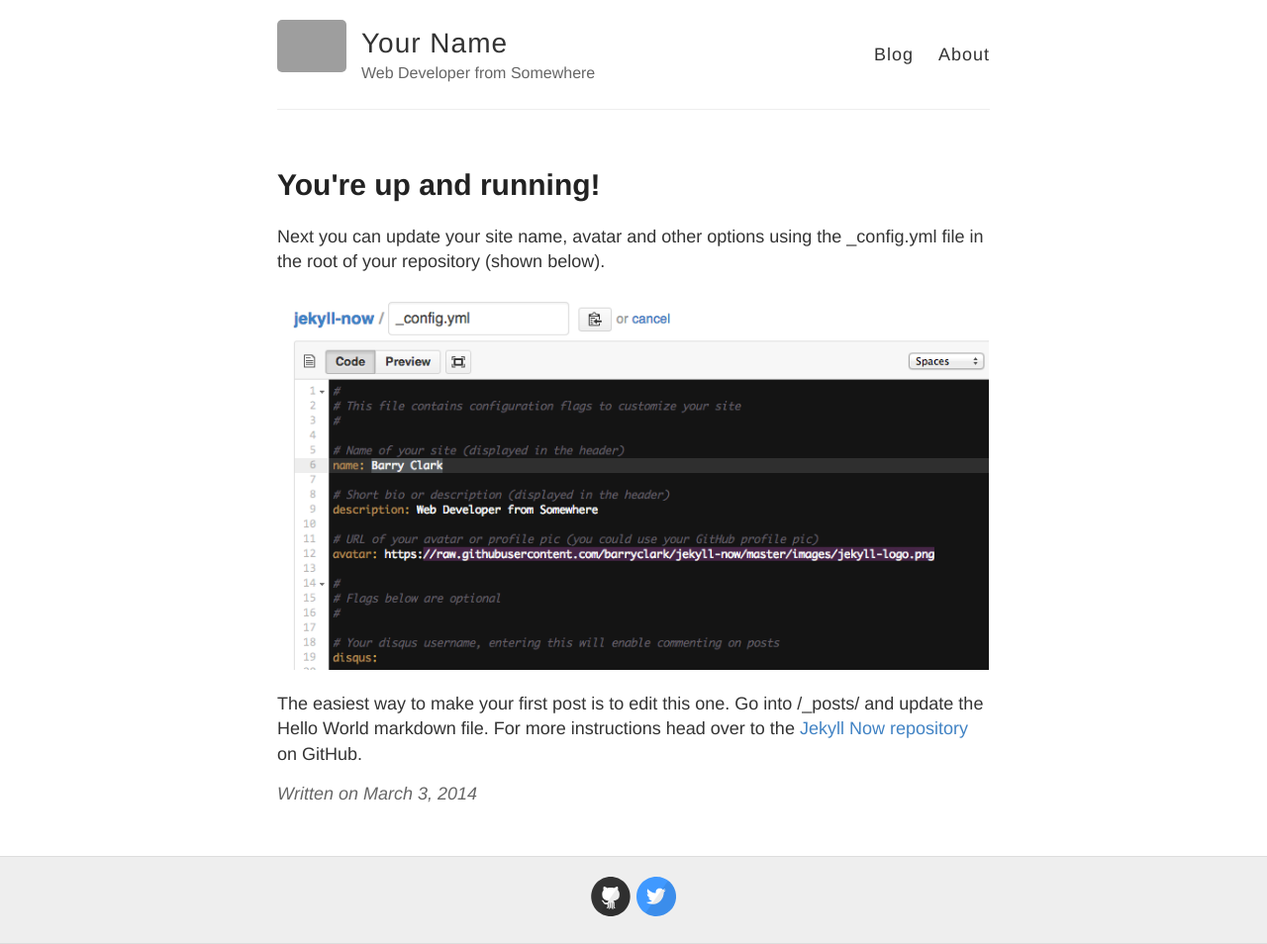
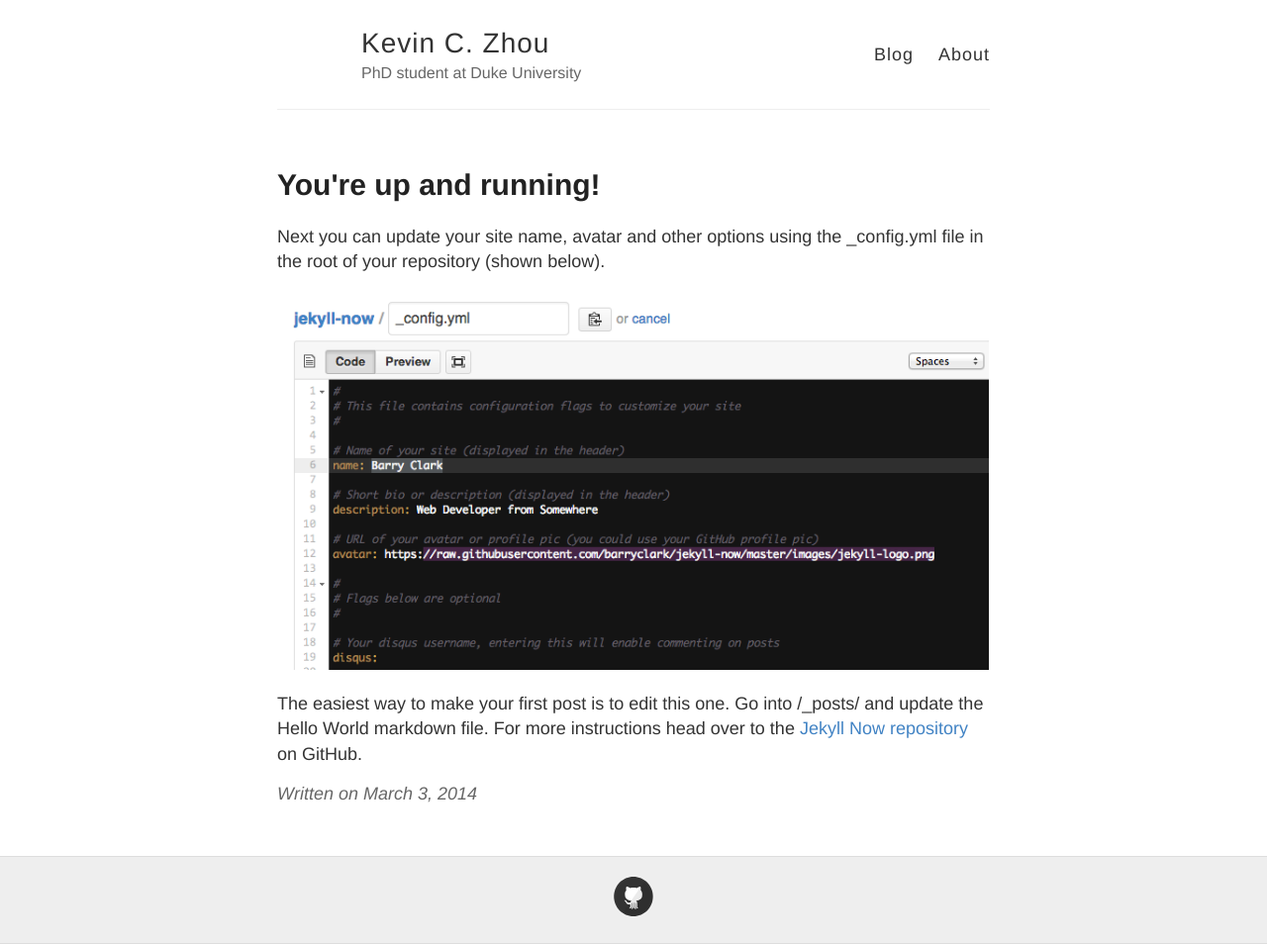
Before and after one commit to kevinczhou/kevinczhou.github.io, a Jekyll site: the page built from _posts/2014-3-3-Hello-World.md, in a window 1280 px wide. Shown: the whole page at 99% size. Built offline with Jekyll 4.4.1, drawn with Linux system fonts in a browser that asks for light colours; grey boxes are pictures that could not be loaded.

Commit message:
Update _config.yml

```diff
--- a/_config.yml
+++ b/_config.yml
@@ -3,13 +3,13 @@
 #
 
 # Name of your site (displayed in the header)
-name: Your Name
+name: Kevin C. Zhou
 
 # Short bio or description (displayed in the header)
-description: Web Developer from Somewhere
+description: PhD student at Duke University
 
 # URL of your avatar or profile pic (you could use your GitHub profile pic)
-avatar: https://raw.githubusercontent.com/barryclark/jekyll-now/master/images/jekyll-logo.png
+avatar: #https://raw.githubusercontent.com/barryclark/jekyll-now/master/images/jekyll-logo.png
 
 #
 # Flags below are optional
@@ -21,12 +21,12 @@ footer-links:
   email:
   facebook:
   flickr:
-  github: barryclark/jekyll-now
+  github: kevinczhou
   instagram:
   linkedin:
   pinterest:
   rss: # just type anything here for a working RSS icon
-  twitter: jekyllrb
+  twitter:
   stackoverflow: # your stackoverflow profile, e.g. "users/50476/bart-kiers"
   youtube: # channel/<your_long_string> or user/<user-name>
   googleplus: # anything in your profile username that comes after plus.google.com/
@@ -37,7 +37,7 @@ footer-links:
 disqus:
 
 # Enter your Google Analytics web tracking code (e.g. UA-2110908-2) to activate tracking
-google_analytics:
+google_analytics: UA-175913330-1
 
 # Your website URL (e.g. http://barryclark.github.io or http://www.barryclark.co)
 # Used for Sitemap.xml and your RSS feed
```
